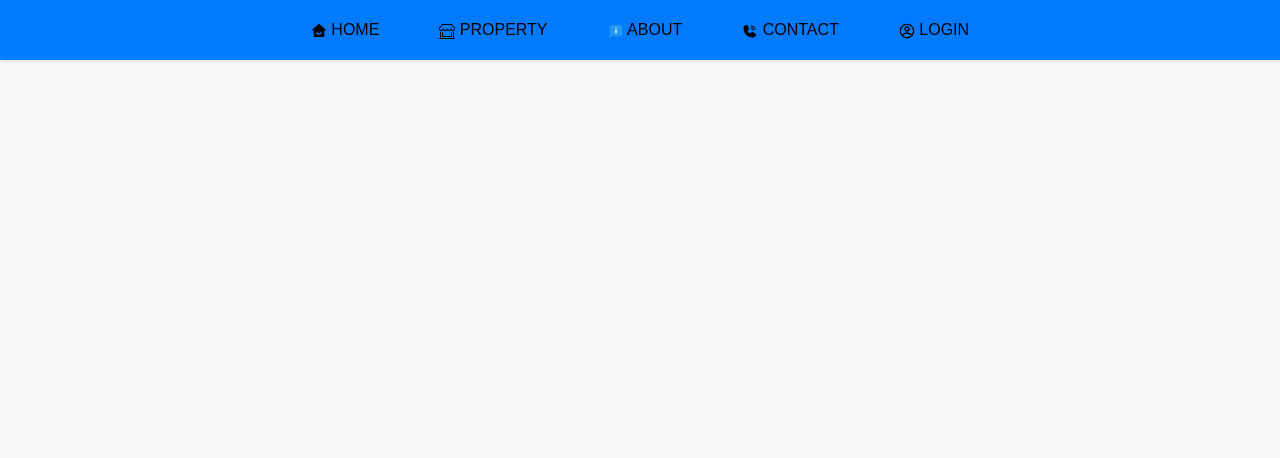
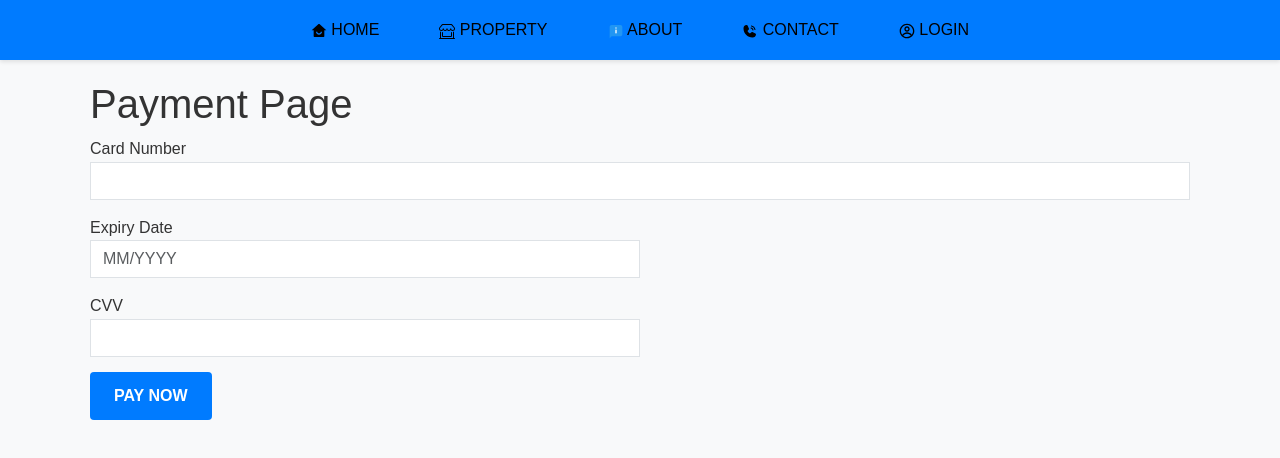
Before and after one commit to MUSTIADO/group-project, a React (Create React App) app: page /payment in a window 1280 px wide. Shown: the top 458 px of the page. Built offline with nearby package versions, Linux system fonts and the light colour scheme.

Commit message:
7th-commit

```diff
--- a/src/App.js
+++ b/src/App.js
@@ -26,7 +26,7 @@ const App = () => {
         <Route path="/property" element={<Property />} /> {/* Add this route */}
         <Route path="/property/:id/" element={<PropertyDetail />} /> {/* PropertyDetail route */}
         <Route path="/about" element={<About />} />
-        <Route path="/property/:id/payment" element={<Payment />} /> {/* Payment route */}
+        <Route path="/payment" element={<Payment />} /> {/* Payment route */}
 
       </Routes>
     </Router>
--- a/src/components/Payment.js
+++ b/src/components/Payment.js
@@ -1,83 +1,74 @@
+// Payment.js
 import React, { useState } from 'react';
 
-const Payment = ({ selectedProperty, onComplete }) => {
-  const [selectedMethod, setSelectedMethod] = useState(null);
-  const [paymentStatus, setPaymentStatus] = useState(null);
+const Payment = () => {
+  const [cardNumber, setCardNumber] = useState('');
+  const [expiryDate, setExpiryDate] = useState('');
+  const [cvv, setCvv] = useState('');
+  const [processing, setProcessing] = useState(false);
+  const [error, setError] = useState(null);
 
-  const handlePaymentMethodSelect = (method) => {
-    setSelectedMethod(method);
-  };
+  const handlePaymentSubmit = async (event) => {
+    event.preventDefault();
+    try {
+      setProcessing(true);
+      // Simulate payment processing (replace with actual payment logic)
+      await new Promise(resolve => setTimeout(resolve, 2000)); // Simulate 2 second delay
 
-  const handleProcessPayment = async () => {
-    if (selectedMethod) {
-      try {
-        // Simulate payment processing (replace with actual payment integration)
-        const response = await fetch('http://localhost:5000/process-payment', {
-          method: 'POST',
-          headers: {
-            'Content-Type': 'application/json',
-          },
-          body: JSON.stringify({
-            propertyId: selectedProperty.id,
-            paymentMethod: selectedMethod,
-          }),
-        });
-
-        if (!response.ok) {
-          throw new Error('Failed to process payment');
-        }
-
-        // Assuming backend confirms payment
-        setPaymentStatus('success'); // Set payment status to success
-        onComplete(true); // Notify parent component that payment is complete
-      } catch (error) {
-        console.error('Payment processing error:', error);
-        setPaymentStatus('error'); // Set payment status to error
-        onComplete(false); // Notify parent component that payment failed
-      }
+      // Assuming payment succeeds in this example
+      console.log('Payment successful!');
+    } catch (error) {
+      setError('Payment failed. Please try again.');
+    } finally {
+      setProcessing(false);
     }
   };
 
   return (
-    <div className="modal">
-      <div className="modal-content">
-        <span className="close" onClick={() => onComplete(false)}>&times;</span>
-        <h2>Select Payment Method</h2>
-        <p>You are purchasing: {selectedProperty.name}</p>
-
-        {/* Payment Methods Section */}
-        <div className="payment-methods">
-          <button onClick={() => handlePaymentMethodSelect('Credit Card')}>
-            Credit Card
-          </button>
-          <button onClick={() => handlePaymentMethodSelect('PayPal')}>
-            PayPal
-          </button>
-          <button onClick={() => handlePaymentMethodSelect('M-Pesa')}>
-            M-Pesa
-          </button>
+    <div className="container">
+      <h1>Payment Page</h1>
+      {error && <div className="alert alert-danger">{error}</div>}
+      <form onSubmit={handlePaymentSubmit}>
+        <div className="form-group">
+          <label htmlFor="cardNumber">Card Number</label>
+          <input
+            type="text"
+            className="form-control"
+            id="cardNumber"
+            value={cardNumber}
+            onChange={(e) => setCardNumber(e.target.value)}
+            required
+          />
         </div>
-
-        {/* Process Payment Button */}
-        <div>
-          <button onClick={handleProcessPayment} className="btn btn-primary">
-            Process Payment
-          </button>
+        <div className="form-row">
+          <div className="form-group col-md-6">
+            <label htmlFor="expiryDate">Expiry Date</label>
+            <input
+              type="text"
+              className="form-control"
+              id="expiryDate"
+              value={expiryDate}
+              onChange={(e) => setExpiryDate(e.target.value)}
+              placeholder="MM/YYYY"
+              required
+            />
+          </div>
+          <div className="form-group col-md-6">
+            <label htmlFor="cvv">CVV</label>
+            <input
+              type="text"
+              className="form-control"
+              id="cvv"
+              value={cvv}
+              onChange={(e) => setCvv(e.target.value)}
+              required
+            />
+          </div>
         </div>
-
-        {/* Payment Status Message */}
-        {paymentStatus === 'success' && (
-          <div className="alert alert-success mt-3" role="alert">
-            Payment successful! Thank you for your purchase.
-          </div>
-        )}
-
-        {paymentStatus === 'error' && (
-          <div className="alert alert-danger mt-3" role="alert">
-            Payment failed. Please try again later.
-          </div>
-        )}
-      </div>
+        <button type="submit" className="btn btn-primary" disabled={processing}>
+          {processing ? 'Processing...' : 'Pay Now'}
+        </button>
+      </form>
     </div>
   );
 };
--- a/src/components/Property.js
+++ b/src/components/Property.js
@@ -1,5 +1,6 @@
+// Property.js
 import React, { useState, useEffect } from 'react';
-import { useNavigate } from 'react-router-dom';
+import { useNavigate, Link } from 'react-router-dom'; // Import Link for navigation
 import './Property.css';
 import Payment from './Payment'; // Import Payment component
 
@@ -49,11 +50,10 @@ const Property = () => {
   const handleBuyClick = (property) => {
     if (isLoggedIn) {
       setSelectedProperty(property);
-      // Navigate to the payment section for the selected property
-      navigate(`/property/${property.id}/payment`);
+      setShowPaymentMethods(true); // Show payment modal
     } else {
-      // Redirect to the payment page if not logged in
-      navigate('/payment');
+      // Redirect to login or payment page if not logged in
+      navigate('/payment'); // Replace with your login route
     }
   };
 
@@ -111,6 +111,11 @@ const Property = () => {
           Payment successful! Thank you for your purchase.
         </div>
       )}
+
+      {/* Link to Payment Page */}
+      <Link to="/payment" className="btn btn-secondary mt-3">
+        Go to Payment
+      </Link>
     </div>
   );
 };
```
